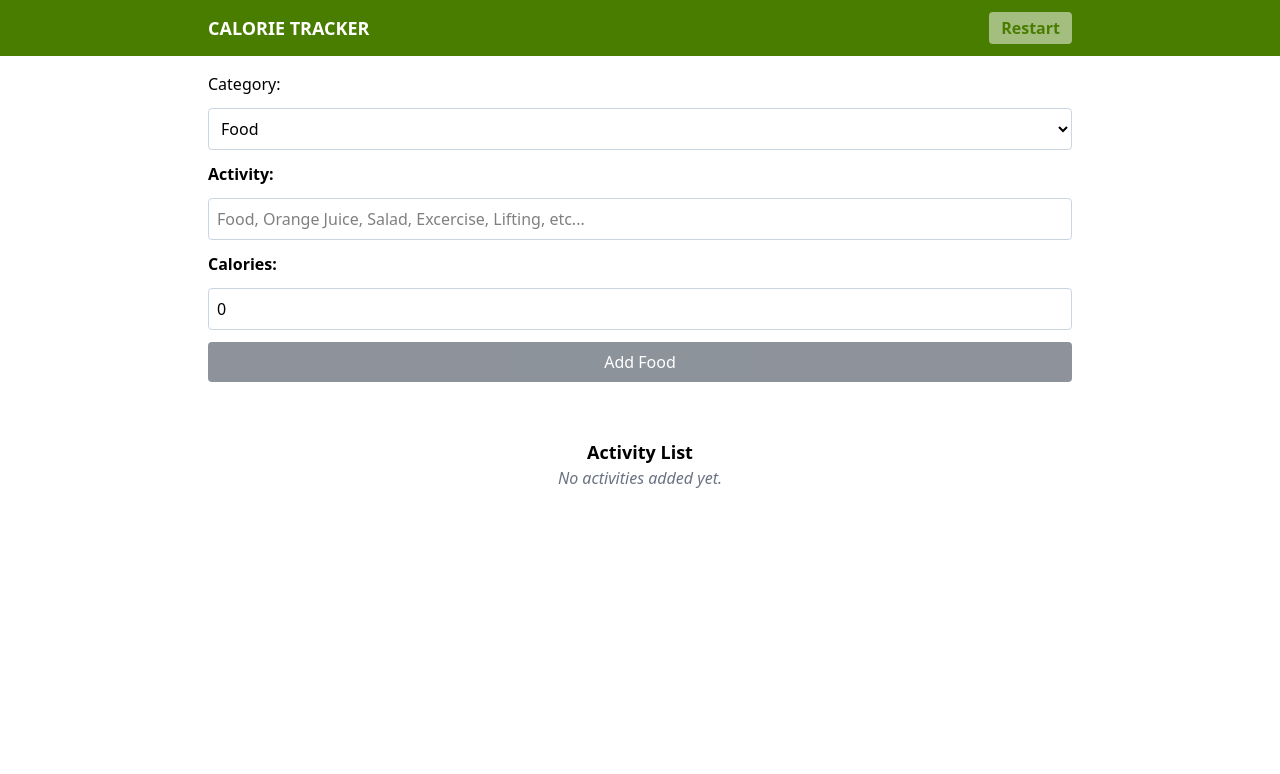
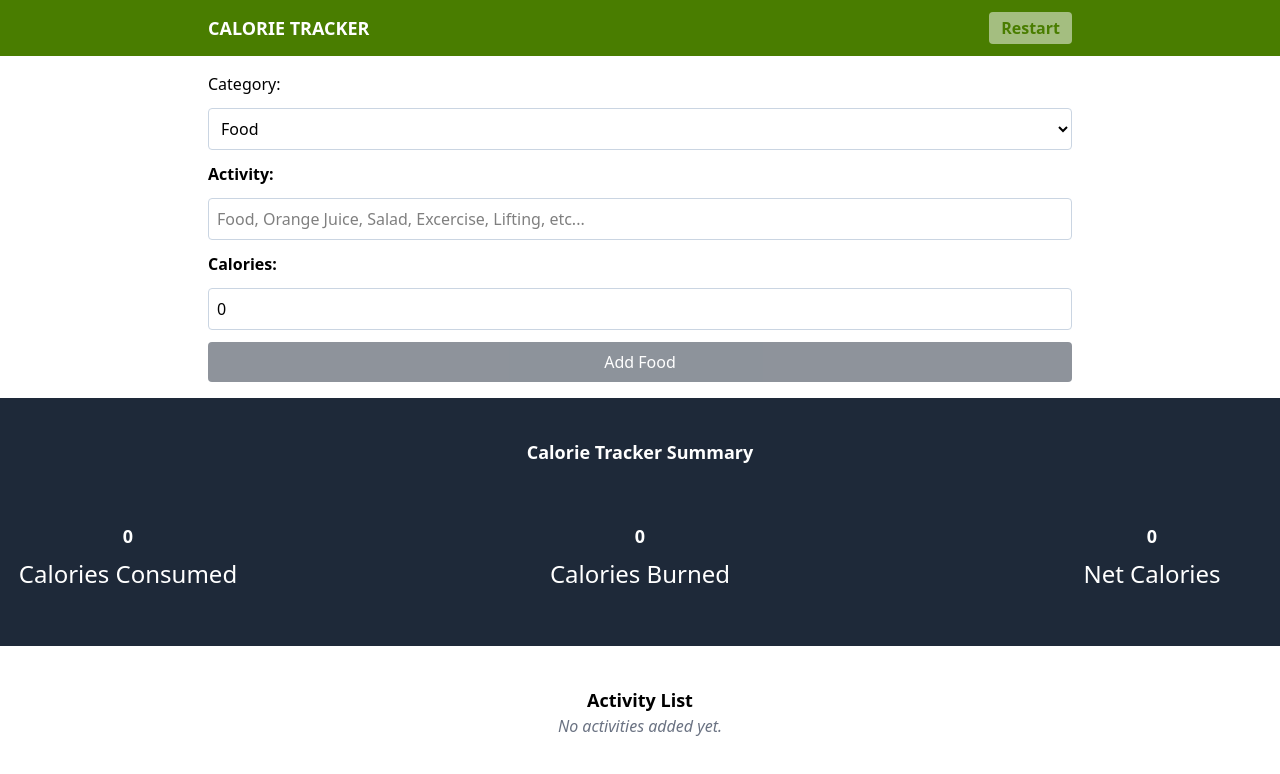
Before and after one commit to andresdarin/calorie-tracker, a React (Vite) app: page / in a window 1280 px wide. Shown: the top 774 px of the page. Built offline with nearby package versions, Linux system fonts and the light colour scheme.

Commit message:
feat: add CalorieTracker component and integrate calorie summary display in App

```diff
--- a/src/App.tsx
+++ b/src/App.tsx
@@ -2,6 +2,7 @@ import { useEffect, useMemo, useReducer } from "react"
 import { activityReducer, initialState } from "./reducers/activity-reducer"
 import Form from "./components/Form"
 import { ActivityList } from "./components/ActivityList"
+import CalorieTracker from "./components/CalorieTracker"
 
 
 function App() {
@@ -36,6 +37,14 @@ function App() {
         </div>
       </section>
 
+      <section className="bg-gray-800 py-10">
+        <div>
+          <CalorieTracker
+            activities={state.activities}
+          />
+        </div>
+      </section>
+
       <section className="p-10 mx-auto max-w-4xl">
         <ActivityList
           activities={state.activities}
--- /dev/null
+++ b/src/components/CalorieDisplay.tsx
@@ -0,0 +1,13 @@
+type CalorieDisplayProps = {
+    calories: number;
+    text: string;
+}
+
+export default function CalorieDisplay({ calories, text }: CalorieDisplayProps) {
+    return (
+        <div className="text-white p-4 rounded w-64">
+            <h3 className="font-bold text-lg mb-2">{calories}</h3>
+            <p className="text-2xl">{text}</p>
+        </div>
+    )
+}
--- /dev/null
+++ b/src/components/CalorieTracker.tsx
@@ -0,0 +1,33 @@
+import { useMemo } from 'react';
+import type { Activity } from '../types';
+import CalorieDisplay from './CalorieDisplay';
+
+type CalorieTrackerProps = {
+    activities: Activity[]
+}
+
+export default function CalorieTracker({ activities }: CalorieTrackerProps) {
+
+    //Contaores
+
+    const caloriesConsumed = useMemo(() =>
+        activities.reduce((total, activity) =>
+            activity.category === 1 ? total + activity.calories : total, 0), [activities]);
+
+    const caloriesBurned = useMemo(() =>
+        activities.reduce((total, activity) =>
+            activity.category === 2 ? total + activity.calories : total, 0), [activities]);
+
+    const netCalories = useMemo(() => caloriesConsumed - caloriesBurned, [caloriesConsumed, caloriesBurned]);
+
+    return (
+        <div className='text-center'>
+            <h2 className="text-center text-white font-bold text-lg mb-4">Calorie Tracker Summary</h2>
+            <div className='flex flex-col items-center md:flex-row md:justify-between gap-5 mt-10'>
+                <CalorieDisplay calories={caloriesConsumed} text="Calories Consumed" />
+                <CalorieDisplay calories={caloriesBurned} text="Calories Burned" />
+                <CalorieDisplay calories={netCalories} text="Net Calories" />
+            </div>
+        </div>
+    )
+}
--- a/src/data/categories.ts
+++ b/src/data/categories.ts
@@ -7,40 +7,8 @@ const categories: Category[] = [
     },
     {
         id: 2,
-        name: 'Technology'
+        name: 'Excercise'
     },
-    {
-        id: 3,
-        name: 'Health'
-    },
-    {
-        id: 4,
-        name: 'Fitness'
-    },
-    {
-        id: 5,
-        name: 'Travel'
-    },
-    {
-        id: 6,
-        name: 'Education'
-    },
-    {
-        id: 7,
-        name: 'Finance'
-    },
-    {
-        id: 8,
-        name: 'Lifestyle'
-    },
-    {
-        id: 9,
-        name: 'Food'
-    },
-    {
-        id: 10,
-        name: 'Technology'
-    }
 ];
 
 export default categories;
```
